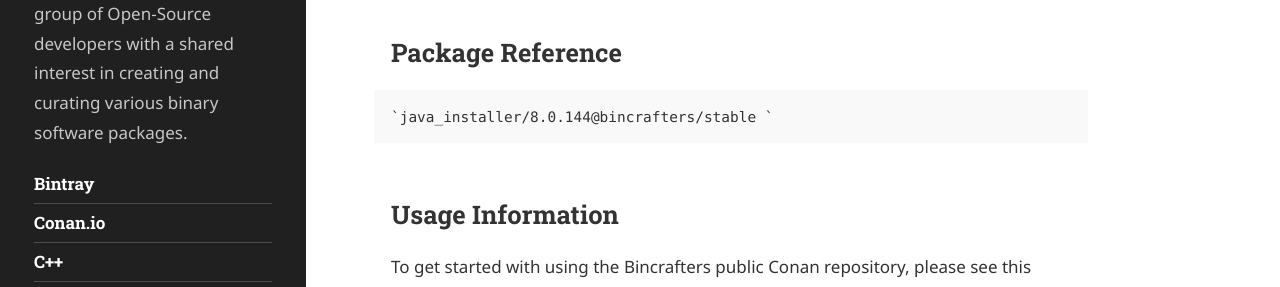
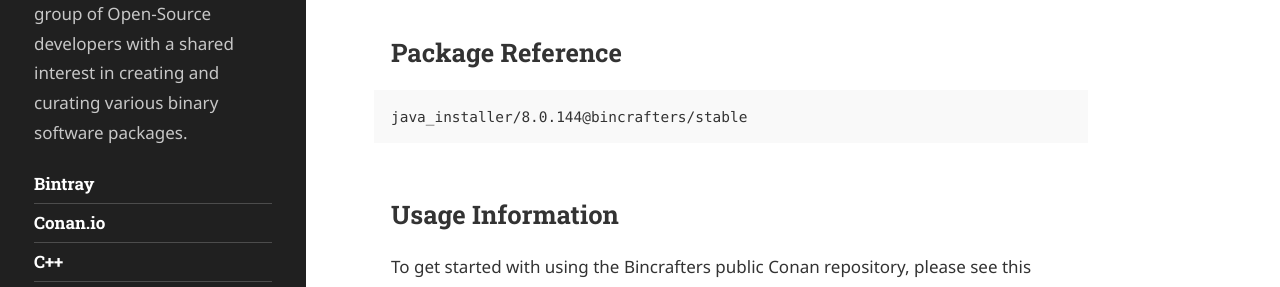
Before and after one commit to bincrafters/bincrafters.github.io, a Jekyll site: the page built from _posts/2017-10-02-Conan-Package-Java.md, in a window 1280 px wide and 900 px high. Shown: the part 398-685 px from the top of the window. Built offline with Jekyll 4.4.1, drawn with Linux system fonts in a browser that asks for light colours; some web fonts are replaced.

```diff
--- a/_posts/2017-10-02-Conan-Package-Java.md
+++ b/_posts/2017-10-02-Conan-Package-Java.md
@@ -8,12 +8,13 @@ Bincrafters has now published Conan packages for both the Java 8 and Java 9 inst
 
 ## Package Reference
 
-    `java_installer/8.0.144@bincrafters/stable `
+    java_installer/8.0.144@bincrafters/stable
 
 
 ## Usage Information
 
-To get started with using the Bincrafters public Conan repository, please see this post: [Bincrafters Conan Instructions](https://bincrafters.github.io/2017/06/06/using-bincrafters-conan-repository)
+To get started with using the Bincrafters public Conan repository, please see this post:
+[Bincrafters Conan Instructions](https://bincrafters.github.io/2017/06/06/using-bincrafters-conan-repository)
 
 ## Notes About this Package
 
```
